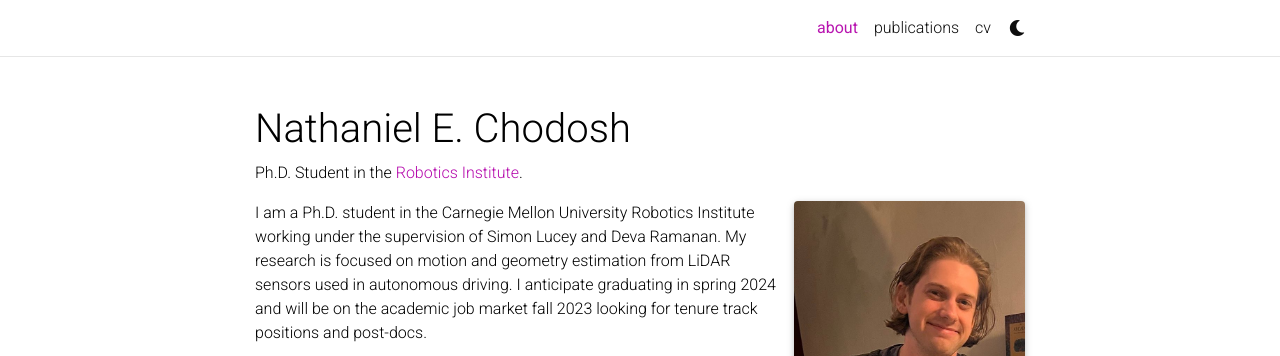
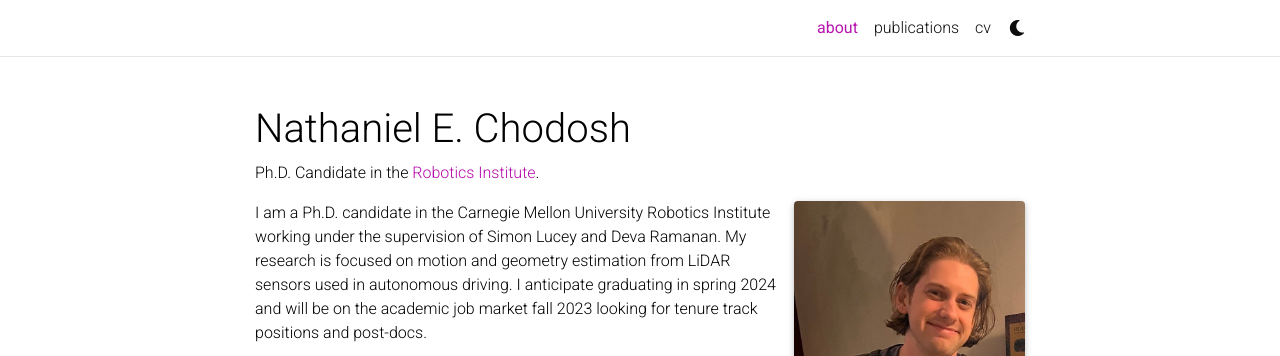
Before and after one commit to nchodosh/nchodosh.github.io, a Jekyll site: the page built from _pages/about.md, in a window 1280 px wide. Shown: the top 356 px of the page. Built offline with Jekyll 4.4.1, drawn with Linux system fonts in a browser that asks for light colours; full-size pictures stand in for the smaller copies a plugin makes; comment, search, counter and statistics services are not loaded; a style sheet for code colours, icons or effects is not loaded.

Commit message:
candidate not student

```diff
--- a/_pages/about.md
+++ b/_pages/about.md
@@ -2,7 +2,7 @@
 layout: about
 title: about
 permalink: /
-subtitle: Ph.D. Student in the <a href='https://www.ri.cmu.edu/'>Robotics Institute</a>.
+subtitle: Ph.D. Candidate in the <a href='https://www.ri.cmu.edu/'>Robotics Institute</a>.
 
 profile:
   align: right
@@ -19,4 +19,4 @@ selected_papers: true # includes a list of papers marked as "selected={true}"
 social: false  # includes social icons at the bottom of the page
 ---
 
-I am a Ph.D. student in the Carnegie Mellon University Robotics Institute working under the supervision of Simon Lucey and Deva Ramanan. My research is focused on motion and geometry estimation from LiDAR sensors used in autonomous driving. I anticipate graduating in spring 2024 and will be on the academic job market fall 2023 looking for tenure track positions and post-docs.
+I am a Ph.D. candidate in the Carnegie Mellon University Robotics Institute working under the supervision of Simon Lucey and Deva Ramanan. My research is focused on motion and geometry estimation from LiDAR sensors used in autonomous driving. I anticipate graduating in spring 2024 and will be on the academic job market fall 2023 looking for tenure track positions and post-docs.
```
